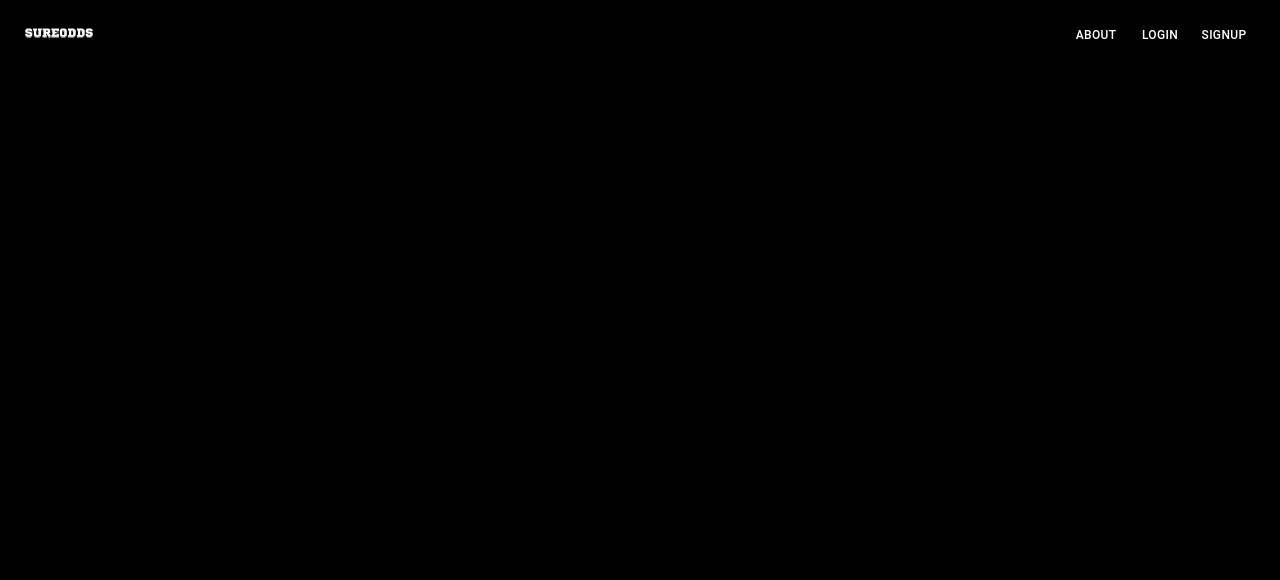
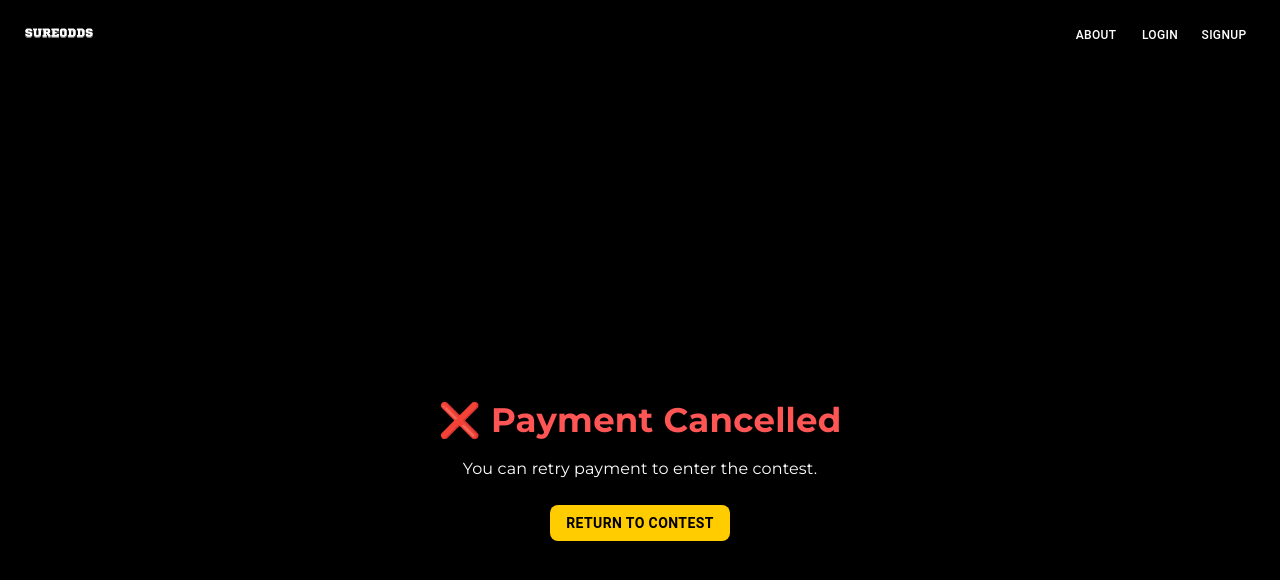
Before and after one commit to everyonesbuddy/sure-odds-sports-predictions-contest-FE, a React (Create React App) app: page /payment-cancelled in a window 1280 px wide. Before the commit this address had no page. Shown: the top 580 px of the page. Built offline with nearby package versions, Linux system fonts and the light colour scheme; a web font is replaced by a local one.

Commit message:
update payment to work with stripe Be insted of accesss code

```diff
--- a/src/App.js
+++ b/src/App.js
@@ -11,6 +11,8 @@ import About from "./components/About";
 import TermsAndConditions from "./components/TermsAndConditions";
 import Nav from "./components/Nav";
 import B2bLandingPage from "./components/B2bLandingPage";
+import PaymentSuccess from "./components/PaymentSuccess";
+import PaymentCancelled from "./components/PaymentCancelled";
 import PrivateRoute from "./components/PrivateRoute";
 import { ToastContainer } from "react-toastify";
 import { TimerProvider } from "./context/TimerContext";
@@ -32,6 +34,8 @@ const App = () => {
                 path="/terms-and-conditions"
                 element={<TermsAndConditions />}
               />
+              <Route path="/payment-success" element={<PaymentSuccess />} />
+              <Route path="/payment-cancelled" element={<PaymentCancelled />} />
               <Route
                 path="/leaderboard"
                 element={<PrivateRoute element={Leaderboard} />}
--- /dev/null
+++ b/src/components/PaymentCancelled.jsx
@@ -0,0 +1,50 @@
+import React from "react";
+import { useSearchParams, useNavigate } from "react-router-dom";
+import { Box, Typography, Button } from "@mui/material";
+
+const PaymentCancelled = () => {
+  const [searchParams] = useSearchParams();
+  const navigate = useNavigate();
+  const contestName = searchParams.get("contest");
+
+  return (
+    <Box
+      sx={{
+        minHeight: "100vh",
+        backgroundColor: "#000",
+        color: "#fff",
+        display: "flex",
+        flexDirection: "column",
+        justifyContent: "center",
+        alignItems: "center",
+        textAlign: "center",
+        p: 3,
+      }}
+    >
+      <Typography
+        variant="h4"
+        sx={{ mb: 2, fontWeight: "bold", color: "#ff5555" }}
+      >
+        ❌ Payment Cancelled
+      </Typography>
+      <Typography sx={{ mb: 3 }}>
+        You can retry payment to enter the contest.
+      </Typography>
+      <Button
+        variant="contained"
+        onClick={() => navigate(`/contest/${encodeURIComponent(contestName)}`)}
+        sx={{
+          backgroundColor: "#ffcc00",
+          color: "#000",
+          fontWeight: "bold",
+          borderRadius: "8px",
+          "&:hover": { backgroundColor: "#ffdb4d" },
+        }}
+      >
+        Return to Contest
+      </Button>
+    </Box>
+  );
+};
+
+export default PaymentCancelled;
--- /dev/null
+++ b/src/components/PaymentSuccess.jsx
@@ -0,0 +1,47 @@
+import React, { useEffect } from "react";
+import { useSearchParams, useNavigate } from "react-router-dom";
+import { CircularProgress, Box, Typography } from "@mui/material";
+
+const PaymentSuccess = () => {
+  const [searchParams] = useSearchParams();
+  const navigate = useNavigate();
+  const contestName = searchParams.get("contest");
+
+  useEffect(() => {
+    const timer = setTimeout(() => {
+      if (contestName) {
+        navigate(`/contest/${encodeURIComponent(contestName)}`);
+      } else {
+        navigate("/");
+      }
+    }, 3000);
+
+    return () => clearTimeout(timer);
+  }, [contestName, navigate]);
+
+  return (
+    <Box
+      sx={{
+        minHeight: "100vh",
+        backgroundColor: "#000",
+        color: "#fff",
+        display: "flex",
+        flexDirection: "column",
+        justifyContent: "center",
+        alignItems: "center",
+        textAlign: "center",
+        p: 3,
+      }}
+    >
+      <Typography variant="h4" sx={{ mb: 2, fontWeight: "bold" }}>
+        ✅ Payment Successful!
+      </Typography>
+      <Typography sx={{ mb: 3 }}>
+        Redirecting you to your contest in a few seconds...
+      </Typography>
+      <CircularProgress color="inherit" />
+    </Box>
+  );
+};
+
+export default PaymentSuccess;
--- a/src/components/Paywall.jsx
+++ b/src/components/Paywall.jsx
@@ -1,6 +1,5 @@
 import React, { useState, useEffect } from "react";
 import {
-  TextField,
   Card,
   Typography,
   Button,
@@ -8,7 +7,7 @@ import {
   useMediaQuery,
   useTheme,
 } from "@mui/material";
-import CircularProgress from "@mui/material/CircularProgress";
+// import CircularProgress from "@mui/material/CircularProgress";
 import { toast } from "react-toastify";
 import "react-toastify/dist/ReactToastify.css";
 import { useAuth } from "../context/AuthContext";
@@ -24,51 +23,90 @@ const Paywall = ({
   availablePicks,
   entryFee,
 }) => {
-  const [code, setCode] = useState("");
-  const [isCodeSubmitting, setIsCodeSubmitting] = useState(false);
+  // const [code, setCode] = useState("");
+  // const [isCodeSubmitting, setIsCodeSubmitting] = useState(false);
   const [countdownMessage, setCountdownMessage] = useState("");
-  const { token, updateRegisteredContests } = useAuth();
+  const { token, user } = useAuth();
 
   const theme = useTheme();
   const isMobile = useMediaQuery(theme.breakpoints.down("sm"));
 
-  const handleCodeSubmit = async () => {
-    setIsCodeSubmitting(true);
+  // const handleCodeSubmit = async () => {
+  //   setIsCodeSubmitting(true);
+  //   try {
+  //     const response = await fetch(
+  //       "https://sure-odds-be-482948f2bda5.herokuapp.com/api/v1/codes/submitCode",
+  //       {
+  //         method: "POST",
+  //         mode: "cors",
+  //         headers: {
+  //           "Content-Type": "application/json",
+  //           Authorization: `Bearer ${token}`,
+  //         },
+  //         body: JSON.stringify({ code }),
+  //       }
+  //     );
+
+  //     const data = await response.json();
+
+  //     if (response.ok && data.status === "success") {
+  //       // Refresh user data in AuthProvider
+  //       await updateRegisteredContests({
+  //         name: contestName,
+  //         accessCodeUsed: code,
+  //         startDate: contestStartDate,
+  //         endDate: contestEndDate,
+  //       });
+
+  //       setCode("");
+  //       toast.success("Code applied successfully!");
+  //     } else {
+  //       toast.error(data.message || "Invalid or already used code.");
+  //     }
+  //   } catch (error) {
+  //     console.error("Error validating code:", error);
+  //     toast.error("Failed to validate code. Please try again.");
+  //   } finally {
+  //     setIsCodeSubmitting(false);
+  //   }
+  // };
+
+  const handleStripeCheckout = async () => {
+    if (!token || !user?._id) {
+      toast.error("You must be logged in to enter the contest.");
+      return;
+    }
+
     try {
       const response = await fetch(
-        "https://sure-odds-be-482948f2bda5.herokuapp.com/api/v1/codes/submitCode",
+        "https://sure-odds-be-482948f2bda5.herokuapp.com/api/v1/payments/create-checkout-session",
         {
           method: "POST",
-          mode: "cors",
           headers: {
             "Content-Type": "application/json",
             Authorization: `Bearer ${token}`,
           },
-          body: JSON.stringify({ code }),
+          body: JSON.stringify({
+            userId: user._id, // ✅ Use logged-in user ID
+            contestName,
+            price: entryFee,
+            startDate: new Date(contestStartDate).toISOString(),
+            endDate: new Date(contestEndDate).toISOString(),
+          }),
         }
       );
 
       const data = await response.json();
 
       if (response.ok && data.status === "success") {
-        // Refresh user data in AuthProvider
-        await updateRegisteredContests({
-          name: contestName,
-          accessCodeUsed: code,
-          startDate: contestStartDate,
-          endDate: contestEndDate,
-        });
-
-        setCode("");
-        toast.success("Code applied successfully!");
+        // Redirect to Stripe-hosted payment page
+        window.location.href = data.url;
       } else {
-        toast.error(data.message || "Invalid or already used code.");
+        toast.error(data.message || "Failed to initiate payment.");
       }
     } catch (error) {
-      console.error("Error validating code:", error);
-      toast.error("Failed to validate code. Please try again.");
-    } finally {
-      setIsCodeSubmitting(false);
+      console.error("Stripe checkout error:", error);
+      toast.error("Failed to initiate payment. Try again.");
     }
   };
 
@@ -195,9 +233,7 @@ const Paywall = ({
 
             <Button
               variant="contained"
-              href="https://buy.stripe.com/9B63cwg3P142c5T8aM6Ri08"
-              target="_blank"
-              rel="noopener noreferrer"
+              onClick={handleStripeCheckout}
               sx={{
                 fontSize: isMobile ? "12px" : "14px",
                 py: isMobile ? 0.8 : 1.2,
@@ -230,7 +266,7 @@ const Paywall = ({
           </Box>
 
           {/* 🟣 Step 2: Apply Access Code */}
-          <Box
+          {/* <Box
             sx={{
               background: "rgba(255,255,255,0.05)",
               borderRadius: "12px",
@@ -303,7 +339,7 @@ const Paywall = ({
                 "Apply Code & Enter Contest"
               )}
             </Button>
-          </Box>
+          </Box> */}
         </Card>
       </Box>
     </>
```
